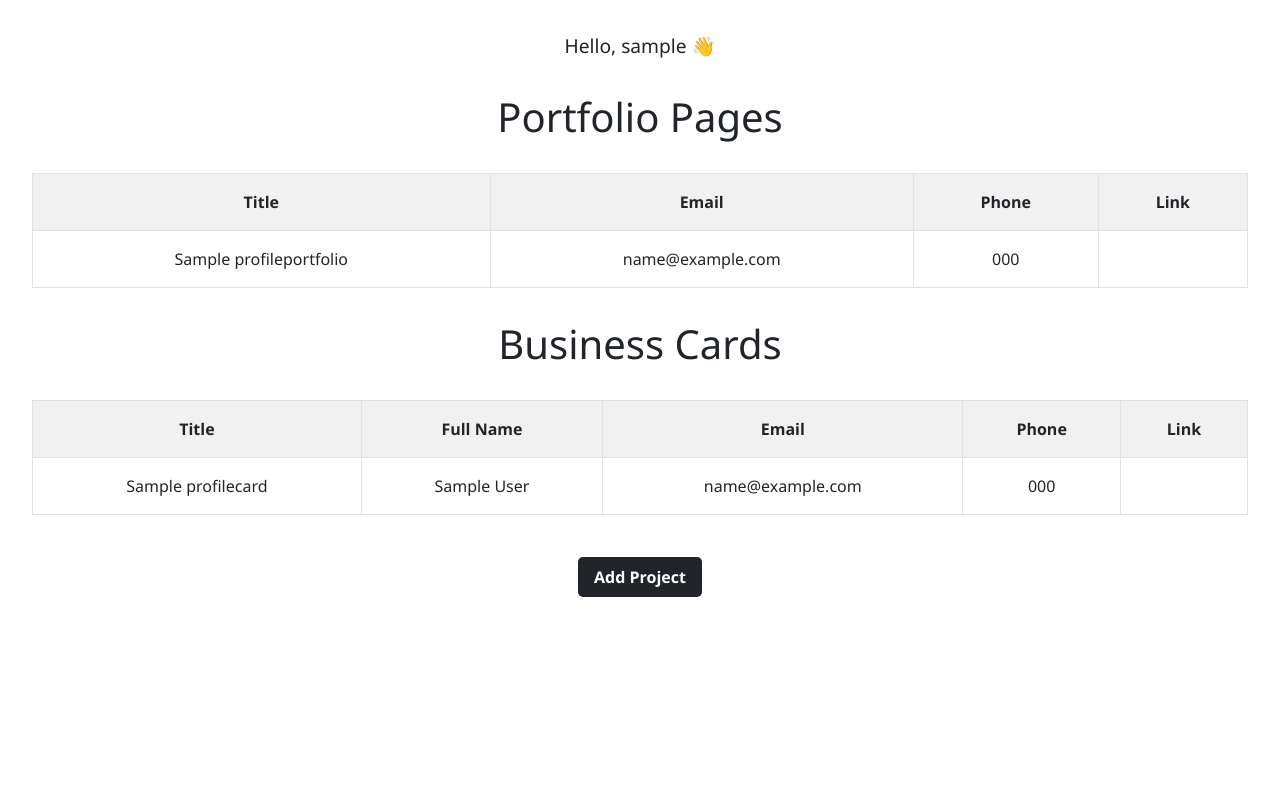
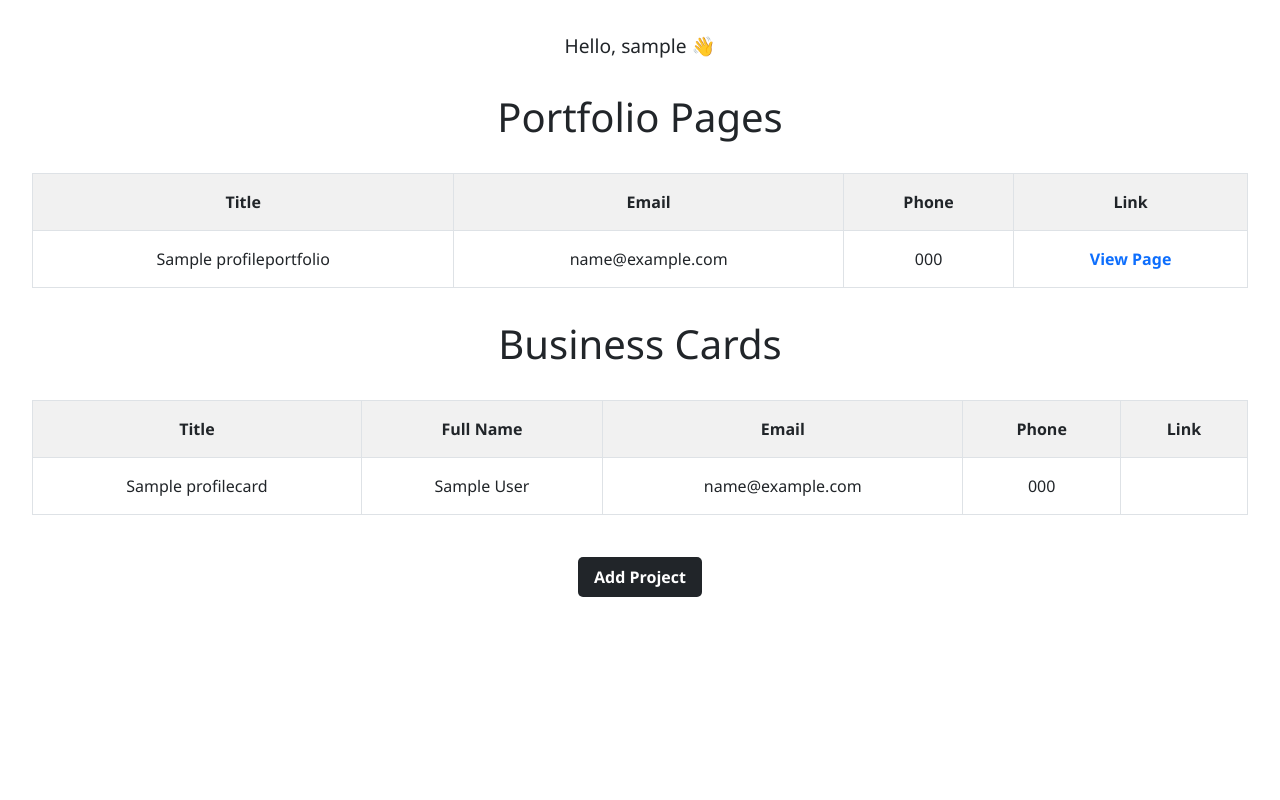
Before and after one commit to MarcinCuprys13/Content-Management-System, a Django app: page / in a window 1280 px wide. Shown: the part 56-856 px from the top of the page. Run offline with Django 4.2, Linux system fonts and the light colour scheme; a user stored in the database is signed in; tables that the repository leaves empty hold one stand-in row (values such as "Sample post").

Commit message:
portfolio view work

```diff
--- a/cms/urls.py
+++ b/cms/urls.py
@@ -2,7 +2,7 @@ from django.contrib import admin
 from django.urls import path
 from django.contrib import admin
 from django.urls import path
-from ibicms.views import business_creator, choose_cms_template, home, newsletter_creator, portfolio_creator
+from ibicms.views import business_creator, choose_cms_template, home, newsletter_creator, portfolio_creator, portfolio_preview
 from django.urls import path, include
 
 urlpatterns = [
@@ -17,6 +17,8 @@ urlpatterns = [
     path('newsletter-creator/', newsletter_creator, name='newsletter_creator'),
     path('business-creator/', business_creator, name='business_creator'),
 
+    path('portfolio/<int:id>/', portfolio_preview, name='portfolio_page'),
+
 
 
 ]
--- a/ibicms/templates/home.html
+++ b/ibicms/templates/home.html
@@ -111,7 +111,9 @@
                     <td>{{ item.title }}</td>
                     <td>{{ item.email }}</td>
                     <td>{{ item.phone }}</td>
-
+                    <td>
+                        <a href="{% url 'portfolio_page' id=item.pk %}" class="view-link">View Page</a>
+                    </td>
                 </tr>
                 {% endfor %}
             </tbody>
--- a/ibicms/views.py
+++ b/ibicms/views.py
@@ -1,4 +1,4 @@
-from django.shortcuts import redirect, render
+from django.shortcuts import get_object_or_404, redirect, render
 from django.contrib.auth.decorators import login_required
 from .models import ProfilePortfolio, ProfileCard
 from django.shortcuts import render
@@ -50,6 +50,13 @@ def portfolio_creator(request):
 
     return render(request, 'creators/portfolio_creator.html')
 
+
+def portfolio_preview(request, id):
+    profile = get_object_or_404(ProfilePortfolio, pk=id)
+    return render(request, 'portfolio_template.html', {
+        'ProfilePortfolio': profile
+    })
+
 @login_required(login_url='/accounts/login/')
 def business_creator(request):
     return render(request, 'choose_template.html')
```
Also changed, not shown: ibicms/creators/card_creator.html (renamed from ibicms/templates/creators/card_creator.html), ibicms/creators/card_creator_temp.html (renamed from ibicms/templates/creators/card_creator_temp.html), ibicms/creators/portfolio_creator.html (renamed from ibicms/templates/creators/portfolio_creator.html).
